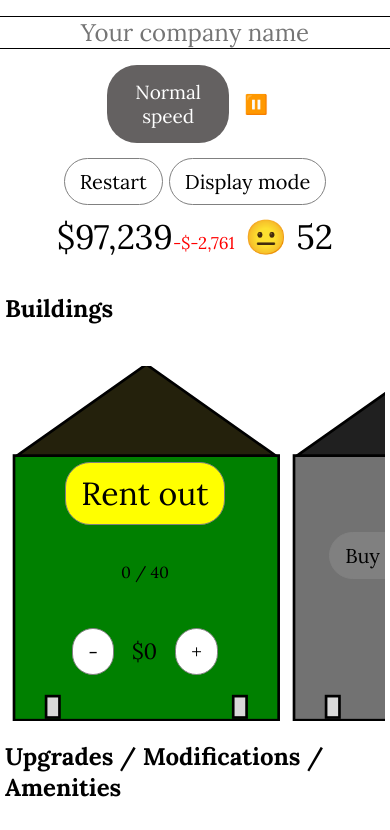
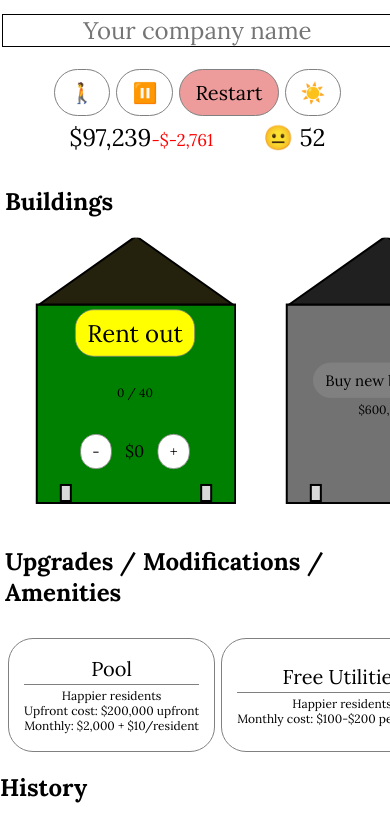
Before and after one commit to josephrcox/landlord-simulator, a plain HTML site: page index.html in a window 390 px wide. Shown: the top 830 px of the page. Drawn offline with Linux system fonts and the light colour scheme.

Commit message:
Tons of styling improvements and dark mode fixes

```diff
--- a/index.html
+++ b/index.html
@@ -30,19 +30,22 @@
         <div class="game-top">
             <div id="stats">
                 <div>
-                    <input type="text" id="name" placeholder="Your company name" autocomplete="off" style="font-size: 24px;">
+                    <input type="text" id="name" placeholder="Your company name" autocomplete="off">
+                </div>
+                <div class="mobile-100width">
+                    <button id="toggle-speed" data-enabled="false" class="button">
+                        <span id="speed">🚶</span>
+                    </button>
+                    <button id="toggle-pause" data-enabled="false" class="button">
+                        <span id="pause">⏸️</span>
+                    </button>
+                    <button id="restartGameButton" onclick="restart()" class="button">Restart</button>
+                    <button onclick="toggleDarkMode()" class="button" id="toggleDarkMode"></button>
                 </div>
 
-                <button id="toggle-speed" data-enabled="false">
-                    <span id="speed">Normal speed</span>
-                </button>
-                <button id="toggle-pause" data-enabled="false">
-                    <span id="pause">⏸️</span>
-                </button>
-                <div>
-                    <button id="restartGameButton" onclick="restart()" class="button">Restart</button>
-                    <button onclick="toggleDarkMode()" class="button">Display mode</button>
-                </div>
+                <!-- <div class="mobile-100width">
+
+                </div> -->
                 <div>
                     <div id="stats-cash-value"></div>
                     <div id="stats-profit-value"></div>
@@ -70,19 +73,27 @@
 
     <script src="./scripts/script.js" type="module"></script>
     <script>
+        let mode = document.getElementById('toggleDarkMode')
+
         localStorage.removeItem('restart')
         if (localStorage.darkmode == "false" || localStorage.darkmode == null) {
             localStorage.darkmode = "false"
             document.body.classList.remove('darkmode')
             document.getElementsByClassName('game')[0].style.backgroundColor = 'white'
             document.getElementById('toggle-pause').style.backgroundColor = 'white'
+            document.getElementById('toggle-speed').style.backgroundColor = 'white'
             document.getElementById('name').style.color = 'black'
+            mode.style.backgroundColor = 'white'
+            mode.innerHTML = "☀️"
         } else {
             localStorage.darkmode = "true"
             document.body.classList.add('darkmode')
             document.getElementsByClassName('game')[0].style.backgroundColor = 'black'
             document.getElementById('toggle-pause').style.backgroundColor = 'black'
+            document.getElementById('toggle-speed').style.backgroundColor = 'black'
             document.getElementById('name').style.color = 'white'
+            mode.style.backgroundColor = 'black'
+            mode.innerHTML = "🌙"
         }
 
         function toggleDarkMode() {
@@ -91,13 +102,20 @@
                 document.body.classList.add('darkmode')
                 document.getElementsByClassName('game')[0].style.backgroundColor = 'black'
                 document.getElementById('toggle-pause').style.backgroundColor = 'black'
+                document.getElementById('toggle-speed').style.backgroundColor = 'black'
                 document.getElementById('name').style.color = 'white'
+                mode.style.backgroundColor = 'black'
+                mode.innerHTML = "🌙"
             } else {
                 localStorage.darkmode = "false"
                 document.body.classList.remove('darkmode')
                 document.getElementsByClassName('game')[0].style.backgroundColor = 'white'
                 document.getElementById('toggle-pause').style.backgroundColor = 'white'
+                document.getElementById('toggle-speed').style.backgroundColor = 'white'
                 document.getElementById('name').style.color = 'black'
+
+                mode.style.backgroundColor = 'white'
+                mode.innerHTML = "☀️"
             }
         }
         function restart() {
--- a/scripts/script.js
+++ b/scripts/script.js
@@ -181,8 +181,7 @@ document.getElementById('toggle-speed').addEventListener('click', function() {
                 gameLoopAction()
             }
         }, gameSpeed)
-        document.getElementById('speed').innerText = 'Fast speed'
-        document.getElementById('toggle-speed').style.backgroundColor = 'darkred'
+        document.getElementById('speed').innerText = '🏃'
         document.getElementById('toggle-speed').style.fontWeight = '500'
     } else {
         gameSpeed = normalGameSpeed
@@ -192,8 +191,7 @@ document.getElementById('toggle-speed').addEventListener('click', function() {
                 gameLoopAction()
             }
         }, gameSpeed)
-        document.getElementById('speed').innerText = 'Normal speed'
-        document.getElementById('toggle-speed').style.backgroundColor = '#646161'
+        document.getElementById('speed').innerText = '🚶'
         document.getElementById('toggle-speed').style.fontWeight = '300'
     }
 })
--- a/style.css
+++ b/style.css
@@ -23,6 +23,7 @@ body {
     padding-top: 50px;
     flex-wrap: wrap;
     min-width: 270px;
+    scale: 1;
 }
 
 
@@ -41,7 +42,7 @@ body {
     display: flex;
     flex-direction: column;
     margin-left: 5px;
-    margin-right: 5px;
+    justify-content: 5px;
 }
 
 .game-top,
@@ -59,14 +60,11 @@ body {
 }
 
 .game-center {
-    flex-grow: 5;
     padding-left: 5px;
     padding-right: 5px;
     text-align: center;
-    margin-top: 7px;
     display: flex;
     overflow-x: auto;
-    padding-top: 15px;
 }
 
 
@@ -126,7 +124,7 @@ body {
 
 #stats>div {
     min-width: fit-content;
-    padding: 5px;
+    padding: 3px;
     /*! border: 1px solid black; */
     user-select: none;
     -moz-user-select: none;
@@ -134,6 +132,7 @@ body {
     -ms-user-select: none;
 
     display: flex;
+    align-items: center;
 }
 
 [data-enabled="true"] {
@@ -153,12 +152,11 @@ body {
     width: 100vw;
 }
 
-#toggle-speed,
+/* #toggle-speed,
 #toggle-pause {
     all: unset;
     cursor: pointer;
     width: 90px;
-    background-color: #646161;
     color: white;
     user-select: none;
     -moz-user-select: none;
@@ -170,16 +168,15 @@ body {
     text-align: center;
     margin-right: 5px;
     padding-block: 5px;
-    padding-block: 15px;
-    padding-inline: 16px;
-}
+    padding-block: 6px;
+    padding-inline: 5px;
+    height: fit-content;
+} */
 
 #toggle-pause {
     background-color: white;
     width: fit-content;
-    padding-right: 10px;
     /*! border: 1px solid black; */
-    padding-left: 10px;
 }
 
 table,
@@ -258,9 +255,46 @@ tr {
     background-color: black;
 }
 
+#restartGameButton {
+    background-color: rgb(237, 155, 155);
+
+}
+
 @media only screen and (max-width: 600px) {
     #stats {
+        margin-block: 5px;
+        /*! flex-direction: column; */
         justify-content: center;
-        margin-block: 5px;
+    }
+    #stats > div {
+        text-align: center;
+        display: flex;
+        justify-content: center;
+        font-size: 24px;
+        padding-inline: 21px;
+        width: ;
+        padding-inline: 25px;
+    }
+    .building {
+        scale: 0.75;
+        margin-right: 0px;
+    }
+    .game-center > div {
+        margin-inline: -10px;
+        margin-top: -44px;
+        margin-bottom: -22px;
+    }
+    .mobile-100width {
+        width: 100vw;
     }
 }
+
+@media only screen and (max-width: 300px) {
+    #name {
+        font-size: 15px;
+        margin-bottom: 0px;
+    }
+    .button {
+        font-size: 13px;
+    }
+}
```
